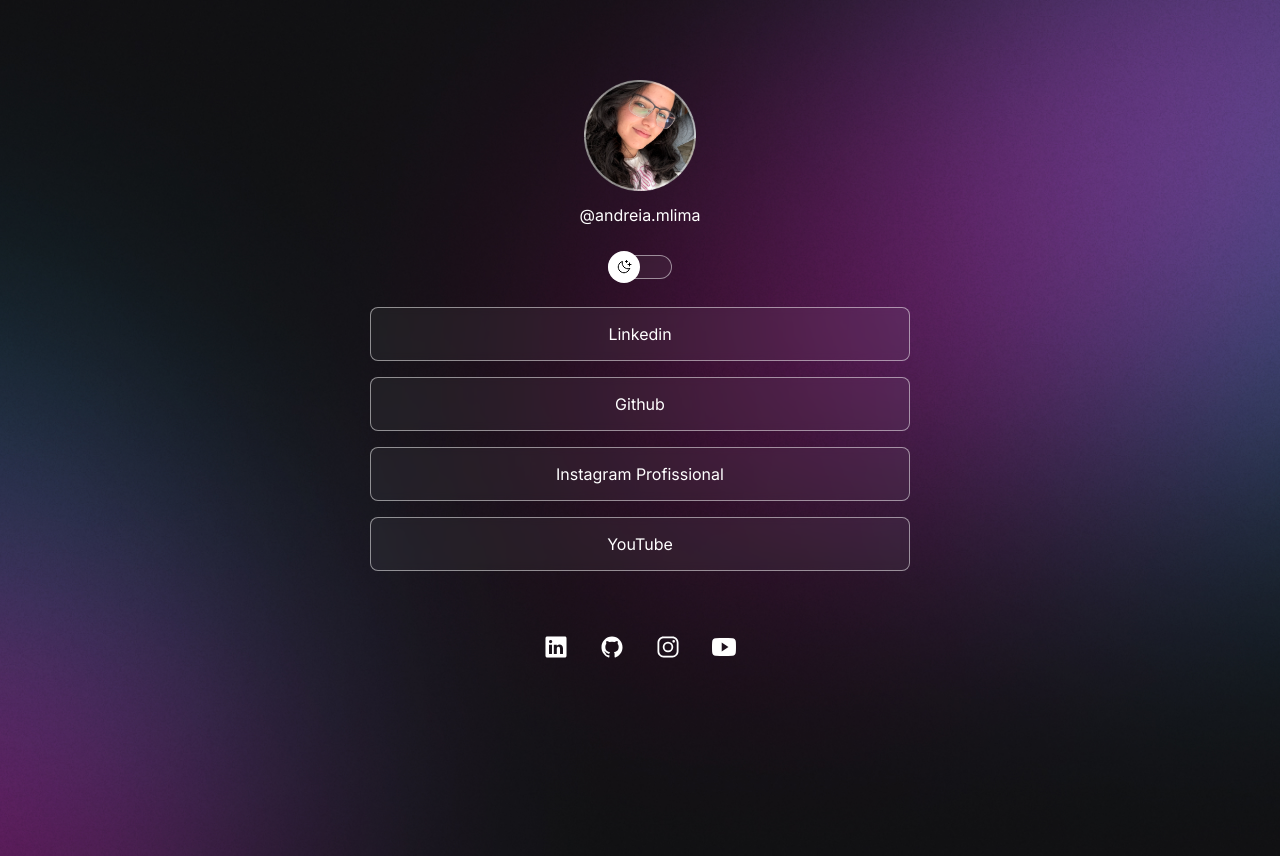
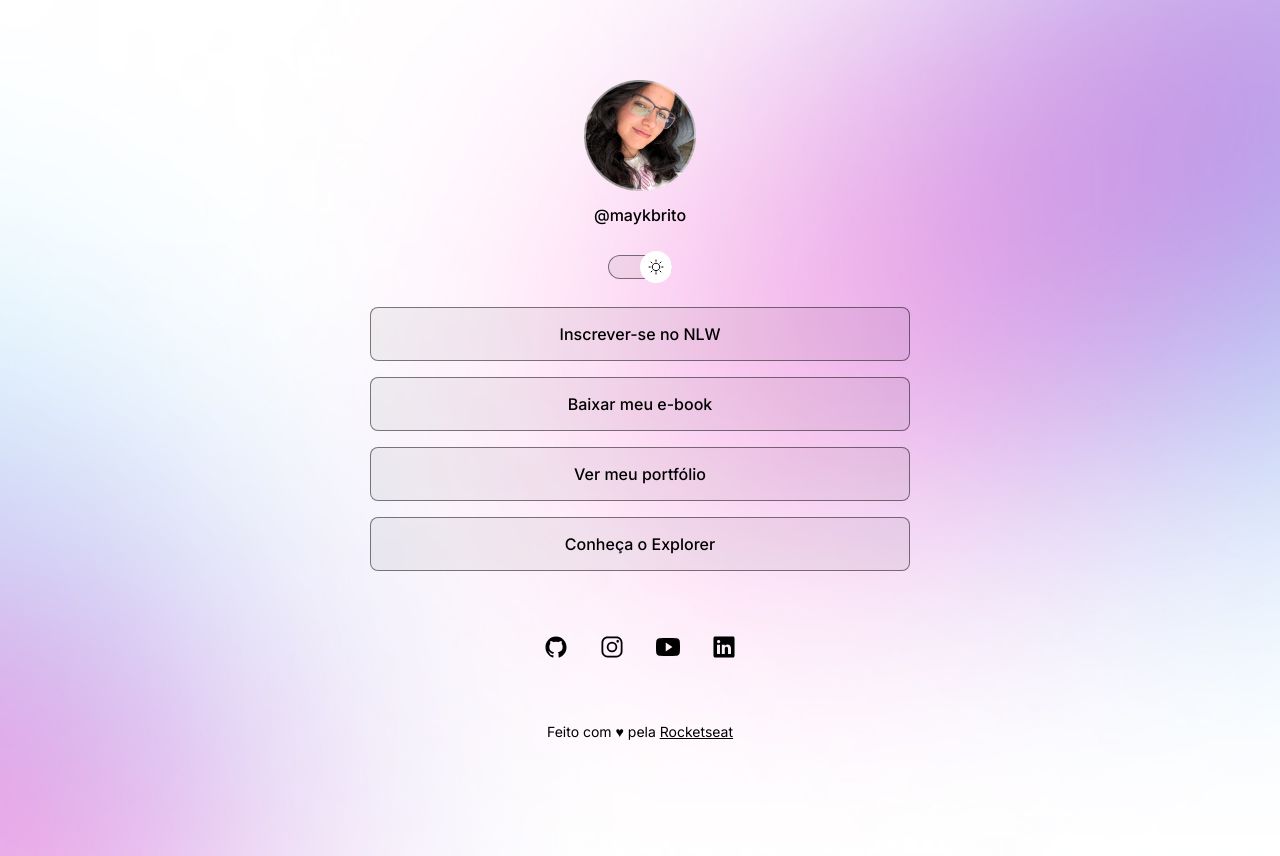
Before and after one commit to AndreiaMacedo/About-Me, a plain HTML site: page index.html in a window 1280 px wide. Both pictures are taken after a click on the element 640 px from the left and 267 px from the top of the page. Drawn offline with nearby package versions, Linux system fonts and the light colour scheme.

Commit message:
alterações

```diff
--- a/index.html
+++ b/index.html
@@ -1,27 +1,29 @@
 <!DOCTYPE html>
-<html lang="pt-br" class="light">
+<html lang="pt-br">
   <head>
     <link rel="preconnect" href="https://fonts.googleapis.com" />
     <link rel="preconnect" href="https://fonts.gstatic.com" crossorigin />
     <link
-      href="https://fonts.googleapis.com/css2?family=Inter&   display=swap"
+      href="https://fonts.googleapis.com/css2?family=Inter:wght@400;500&display=swap"
       rel="stylesheet"
     />
 
     <meta charset="UTF-8" />
+    <meta http-equiv="X-UA-Compatible" content="IE=edge" />
     <meta name="viewport" content="width=device-width, initial-scale=1.0" />
     <title>DevLinks</title>
-    <link rel="stylesheet" href="./style.css" />
+    <link rel="stylesheet" href="style.css" />
   </head>
   <body>
     <div id="container">
       <div id="profile">
         <img
-          src="./assets/Avatar.png"
-          alt="Foto de Andréia Macedo sorrindo, no cristo redententor, com vista do Rio de Janeiro ao fundo."
+          src="./assets/avatar.png"
+          alt="Foto de Mayk Brito sorrindo, usando óculos e camisa preta, barba e fundo amarelo."
         />
-        <p>@andreia.mlima</p>
+        <p>@maykbrito</p>
       </div>
+
       <div id="switch" onclick="toggleMode()">
         <button></button>
         <span></span>
@@ -29,41 +31,55 @@
 
       <ul>
         <li>
-          <a href="#">Linkedin</a>
+          <a href="#">Inscrever-se no NLW</a>
         </li>
+
         <li>
-          <a href="#">Github</a>
+          <a href="#">Baixar meu e-book</a>
         </li>
+
         <li>
-          <a href="#">Instagram Profissional</a>
+          <a href="https://github.com/maykbrito">Ver meu portfólio</a>
         </li>
+
         <li>
-          <a href="#" target="_blank">YouTube</a>
+          <a href="https://rocketseat.com.br/explorer" target="_blank"
+            >Conheça o Explorer</a
+          >
         </li>
       </ul>
       <div id="social-links">
-        <a href="" target="_blank">
+        <a href="https://github.com/maykbrito" target="_blank">
+          <ion-icon name="logo-github"></ion-icon>
+        </a>
+
+        <a href="https://instagram.com/maykbrito" target="_blank">
+          <ion-icon name="logo-instagram"></ion-icon>
+        </a>
+
+        <a href="https://youtube.com/maykbrito" target="_blank">
+          <ion-icon name="logo-youtube"></ion-icon>
+        </a>
+
+        <a href="https://linkedin.com/in/maykbrito" target="_blank">
           <ion-icon name="logo-linkedin"></ion-icon>
         </a>
-        <a href="" target="_blank">
-          <ion-icon name="logo-github"></ion-icon>
-        </a>
-        <a href="" target="_blank">
-          <ion-icon name="logo-instagram"></ion-icon>
-        </a>
-        <a href="" target="_blank">
-          <ion-icon name="logo-youtube"></ion-icon>
-        </a>
       </div>
+
+      <footer>
+        Feito com ♥ pela <a href="https://rocketseat.com.br/">Rocketseat</a>
+      </footer>
     </div>
+
     <script
       type="module"
-      src="https://unpkg.com/ionicons@7.1.0/dist/ionicons/ionicons.esm.js"
+      src="https://unpkg.com/ionicons@5.5.2/dist/ionicons/ionicons.esm.js"
     ></script>
     <script
       nomodule
-      src="https://unpkg.com/ionicons@7.1.0/dist/ionicons/ionicons.js"
+      src="https://unpkg.com/ionicons@5.5.2/dist/ionicons/ionicons.js"
     ></script>
+
     <script src="./script.js"></script>
   </body>
 </html>
--- a/script.js
+++ b/script.js
@@ -1,4 +1,16 @@
 function toggleMode() {
   const html = document.documentElement
   html.classList.toggle("light")
+
+  // pegar a tag img
+  const img = document.querySelector("#profile img")
+
+  // substituir a imagem
+  if (html.classList.contains("light")) {
+    // se tiver light mode, adicionar a imagem light
+    img.setAttribute("src", "./assets/avatar-light.png")
+  } else {
+    // set tiver sem light mode, manter a imagem normal
+    img.setAttribute("src", "./assets/avatar.png")
+  }
 }
--- a/style.css
+++ b/style.css
@@ -25,15 +25,6 @@
 }
 
 body {
-  /*
-  background-image: url(./assets/bg-mobile.jpg);
-  background-repeat: no-repeat;
-  background-position: top center;
-  background-size: cover;
-  */
-
-  /*background: color image repeat position/size */
-
   background: var(--bg-url) no-repeat top center/cover;
   height: 100vh;
 }
@@ -50,7 +41,7 @@ body * {
   padding: 0 24px;
 }
 
-/* Profile */
+/* profile */
 #profile {
   text-align: center;
   padding: 24px;
@@ -66,7 +57,7 @@ body * {
   margin-top: 8px;
 }
 
-/*switch*/
+/* switch */
 #switch {
   position: relative;
   width: 64px;
@@ -86,10 +77,16 @@ body * {
   left: 0;
   z-index: 1;
   transform: translateY(-50%);
+
+  animation: slide-back 0.2s;
 }
 
 .light #switch button {
-  animation: slide-in 0.4s forwards;
+  animation: slide-in 0.2s forwards;
+}
+
+#switch button:hover {
+  outline: 8px solid var(--highlight-color);
 }
 
 #switch span {
@@ -103,7 +100,7 @@ body * {
   border-radius: 9999px;
 }
 
-/*links*/
+/* links */
 ul {
   list-style: none;
 
@@ -137,14 +134,16 @@ ul li a {
 /* pseudo-selector */
 ul li a:hover {
   background: var(--surface-color-hover);
-  border: 1/5px solid var(--text-color);
+  border: 1.5px solid var(--text-color);
 }
 
 /* social links */
 #social-links {
   display: flex;
   justify-content: center;
+
   padding: 24px 0;
+
   font-size: 24px;
 }
 
@@ -162,17 +161,24 @@ ul li a:hover {
   background: var(--highlight-color);
 }
 
+footer {
+  padding: 24px 0;
+  text-align: center;
+  font-size: 14px;
+}
+
 /* media queries */
 @media (min-width: 700px) {
   :root {
     --bg-url: url(./assets/bg-desktop.jpg);
   }
-  .ligth {
+
+  .light {
     --bg-url: url(./assets/bg-desktop-light.jpg);
   }
 }
 
-/* add smmoth botton */
+/* animation */
 @keyframes slide-in {
   from {
     left: 0;
@@ -181,3 +187,12 @@ ul li a:hover {
     left: 50%;
   }
 }
+
+@keyframes slide-back {
+  from {
+    left: 50%;
+  }
+  to {
+    left: 0;
+  }
+}
```
